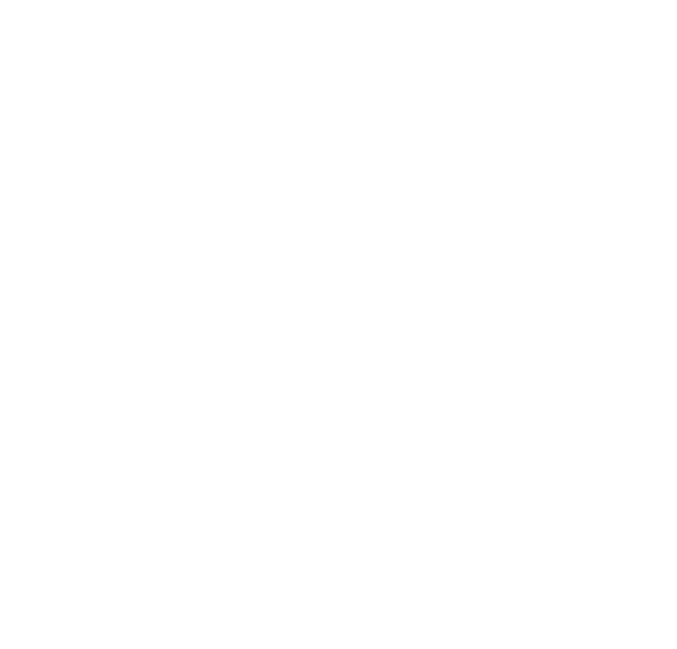
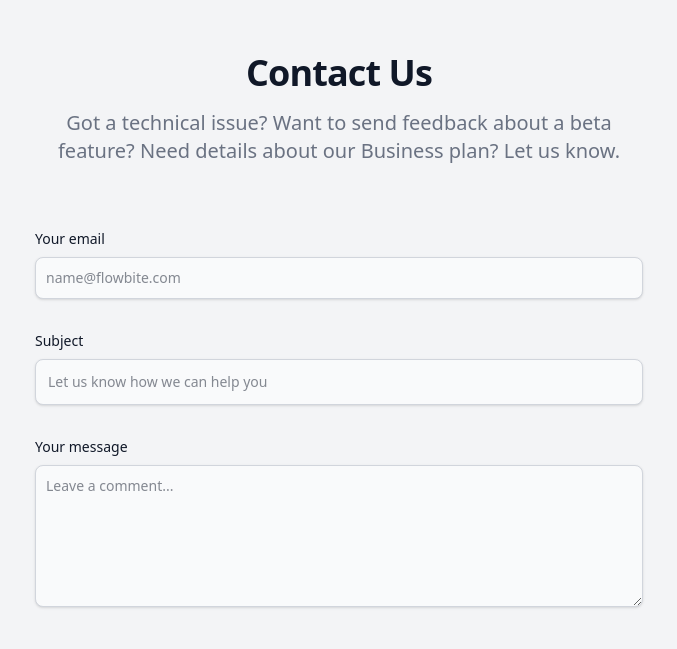
Before and after one commit to Naughty8020/sample_homepage, a Next.js app: page /contact in a window 1280 px wide. Before the commit this address had no page. Shown: the part 965-1614 px from the top of the page, without its empty margins (301-978 px from the left). Before the commit the page ends 800 px from the top, so only its background shows below. Built offline with nearby package versions, Linux system fonts and the light colour scheme; a web font is replaced by a local one.

Commit message:
add(contact):page

```diff
--- /dev/null
+++ b/app/contact/page.tsx
@@ -0,0 +1,67 @@
+import Hero from "../../components/Hero.tsx";
+
+
+const Contact = () => {
+  return (
+
+    <>
+      <Hero />
+
+    <section className=" py-16 lg:py-26">
+      <div className="bg-gray-100  py-8 lg:py-16 px-20 mx-auto max-w-screen-md rounded-lg">
+        <h2 className="mb-4 text-4xl tracking-tight font-extrabold text-center text-gray-900 dark:text-white">
+          Contact Us
+        </h2>
+        <p className="mb-8 lg:mb-16 font-light text-center text-gray-500 dark:text-gray-400 sm:text-xl">
+          Got a technical issue? Want to send feedback about a beta feature? Need details about our Business plan? Let us know.
+        </p>
+        <form action="#" className="space-y-8">
+          <div>
+            <label htmlFor="email" className="block mb-2 text-sm font-medium text-gray-900 dark:text-gray-300">
+              Your email
+            </label>
+            <input
+              type="email"
+              id="email"
+              className="shadow-sm bg-gray-50 border border-gray-300 text-gray-900 text-sm rounded-lg focus:ring-primary-500 focus:border-primary-500 block w-full p-2.5 dark:bg-gray-700 dark:border-gray-600 dark:placeholder-gray-400 dark:text-white dark:focus:ring-primary-500 dark:focus:border-primary-500 dark:shadow-sm-light"
+              placeholder="name@flowbite.com"
+              required
+            />
+          </div>
+          <div>
+            <label htmlFor="subject" className="block mb-2 text-sm font-medium text-gray-900 dark:text-gray-300">
+              Subject
+            </label>
+            <input
+              type="text"
+              id="subject"
+              className="block p-3 w-full text-sm text-gray-900 bg-gray-50 rounded-lg border border-gray-300 shadow-sm focus:ring-primary-500 focus:border-primary-500 dark:bg-gray-700 dark:border-gray-600 dark:placeholder-gray-400 dark:text-white dark:focus:ring-primary-500 dark:focus:border-primary-500 dark:shadow-sm-light"
+              placeholder="Let us know how we can help you"
+              required
+            />
+          </div>
+          <div className="sm:col-span-2">
+            <label htmlFor="message" className="block mb-2 text-sm font-medium text-gray-900 dark:text-gray-400">
+              Your message
+            </label>
+            <textarea
+              id="message"
+              rows="6"
+              className="block p-2.5 w-full text-sm text-gray-900 bg-gray-50 rounded-lg shadow-sm border border-gray-300 focus:ring-primary-500 focus:border-primary-500 dark:bg-gray-700 dark:border-gray-600 dark:placeholder-gray-400 dark:text-white dark:focus:ring-primary-500 dark:focus:border-primary-500"
+              placeholder="Leave a comment..."
+            ></textarea>
+          </div>
+          <button
+            type="submit"
+            className="py-3 px-5 text-sm font-medium text-center text-white rounded-lg bg-primary-700 sm:w-fit hover:bg-primary-800 focus:ring-4 focus:outline-none focus:ring-primary-300 dark:bg-primary-600 dark:hover:bg-primary-700 dark:focus:ring-primary-800"
+          >
+            Send message
+          </button>
+        </form>
+      </div>
+    </section>
+    </>
+  );
+};
+
+export default Contact;
--- a/components/AboutSection.tsx
+++ b/components/AboutSection.tsx
@@ -4,9 +4,9 @@
 export default function AboutSection() {
   return (
     <section className="py-3 px-10 ">
-      <div className="max-w-4xl mx-auto text-center">
-        <h2 className="font-shippori text-3xl font-bold mb-4">私たちについて</h2>
-        <p className="font-shippori text-lg text-gray-700">
+      <div className="max-w-4xl lg:max-w-7xl mx-auto text-center">
+        <h2 className="font-shippori text-md text-left lg:text-3xl font-bold mb-4">私たちについて</h2>
+        <p className="font-shippori text-sm lg:text-2xl text-gray-700">
         私たちサンプル会社は、革新と創造性に突き動かされています。
 私たちの使命は、企業を力強くし、人々に感動を与えるソリューションをデザインすることです。
 
--- a/components/Hero.tsx
+++ b/components/Hero.tsx
@@ -73,10 +73,10 @@
 
 
     <nav className="hidden ml-auto md:flex space-x-9  bg-blue-600 px-20 py-4 rounded-full shadow ">
-      <Link href="#" className="text-white text-3xl hover:text-gray-200">Home</Link>
+      <Link href="/" className="text-white text-3xl hover:text-gray-200">Home</Link>
       <Link href="#" className="text-white text-3xl hover:text-gray-200">About</Link>
       <Link href="#" className="text-white text-3xl hover:text-gray-200">Services</Link>
-      <Link href="#" className="text-white text-3xl hover:text-gray-200">お問合わせ</Link>
+      <Link href="contact" className="text-white text-3xl hover:text-gray-200">お問合わせ</Link>
 
     </nav>
 
```
